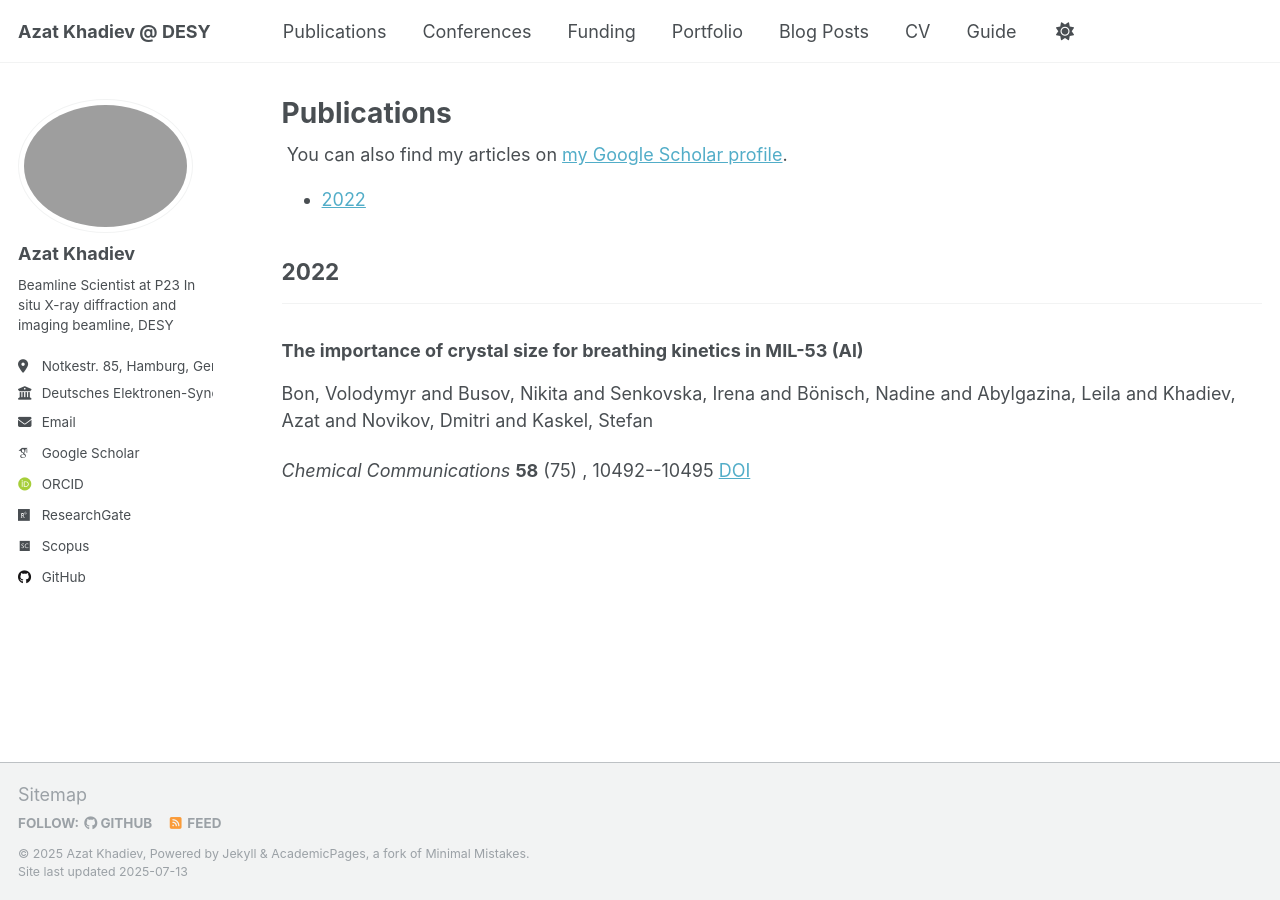
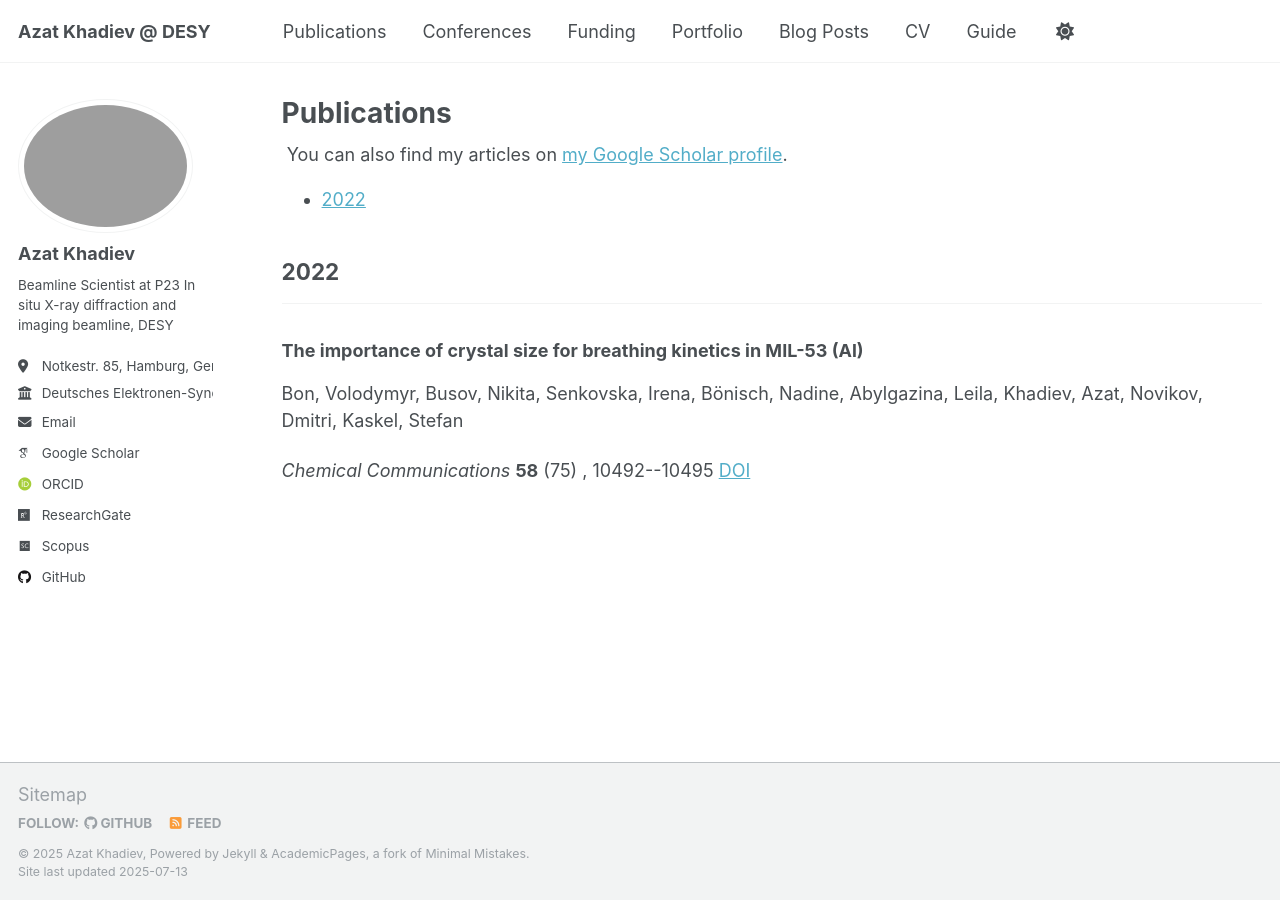
Before and after one commit to azkhadiev/azkhadiev.github.io, a Jekyll site: the page built from _pages/publications.html, in a window 1280 px wide. Built offline with Jekyll 4.4.1, drawn with Linux system fonts in a browser that asks for light colours; some web fonts are replaced; a script that is not in the unit is left out.

Commit message:
Update archive-single.html

```diff
--- a/_includes/archive-single.html
+++ b/_includes/archive-single.html
@@ -1,6 +1,6 @@
 <article>
   <h3>{{ include.post.title }}</h3>
-  <p>{{ include.post.authors }}</p>
+  <p>{{ include.post.authors | replace: " and ", ", " }}</p>
   <p>
     <em>{{ include.post.journal }}</em>
     {% if include.post.volume %}<strong> {{ include.post.volume }}</strong>{% endif %}
```
